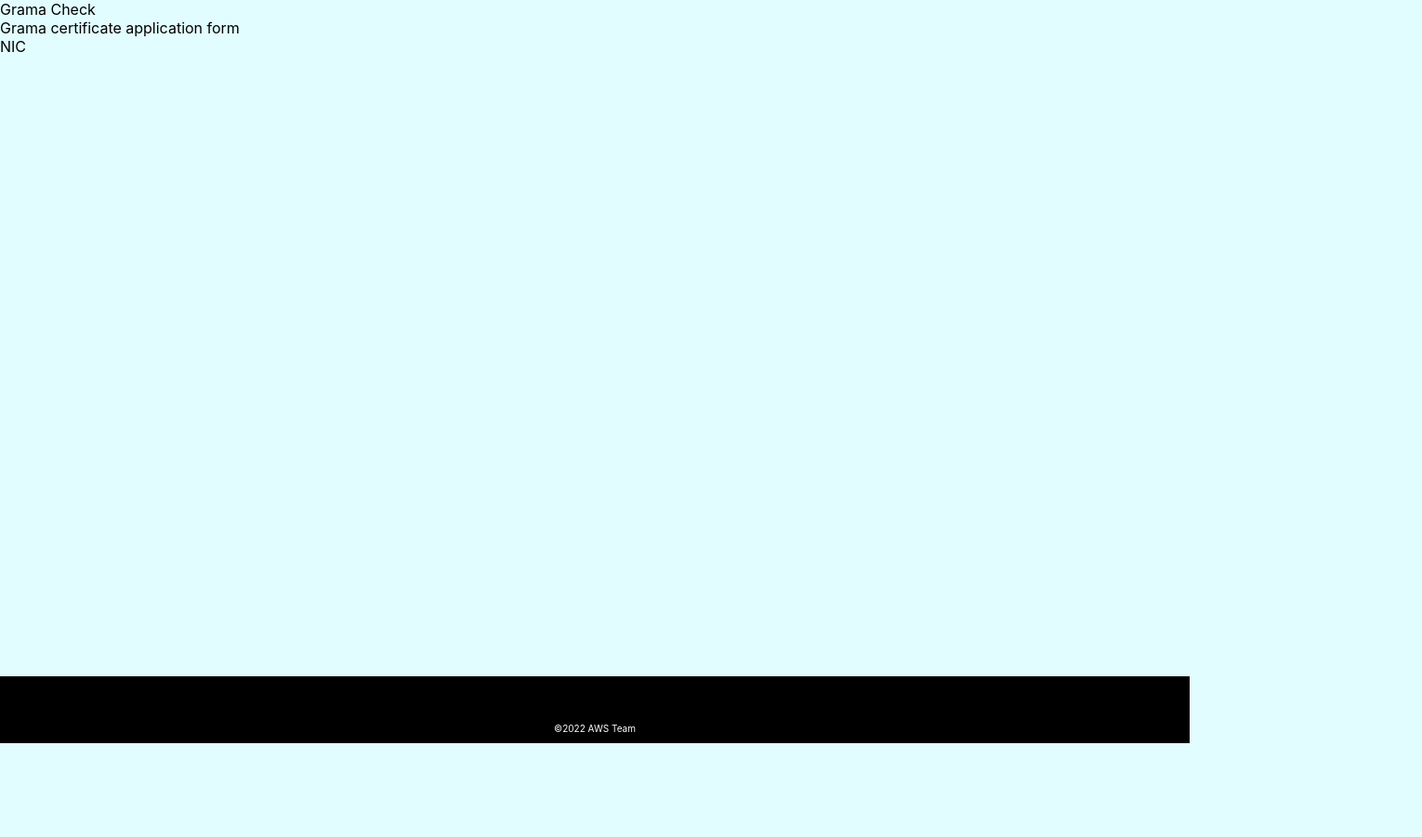
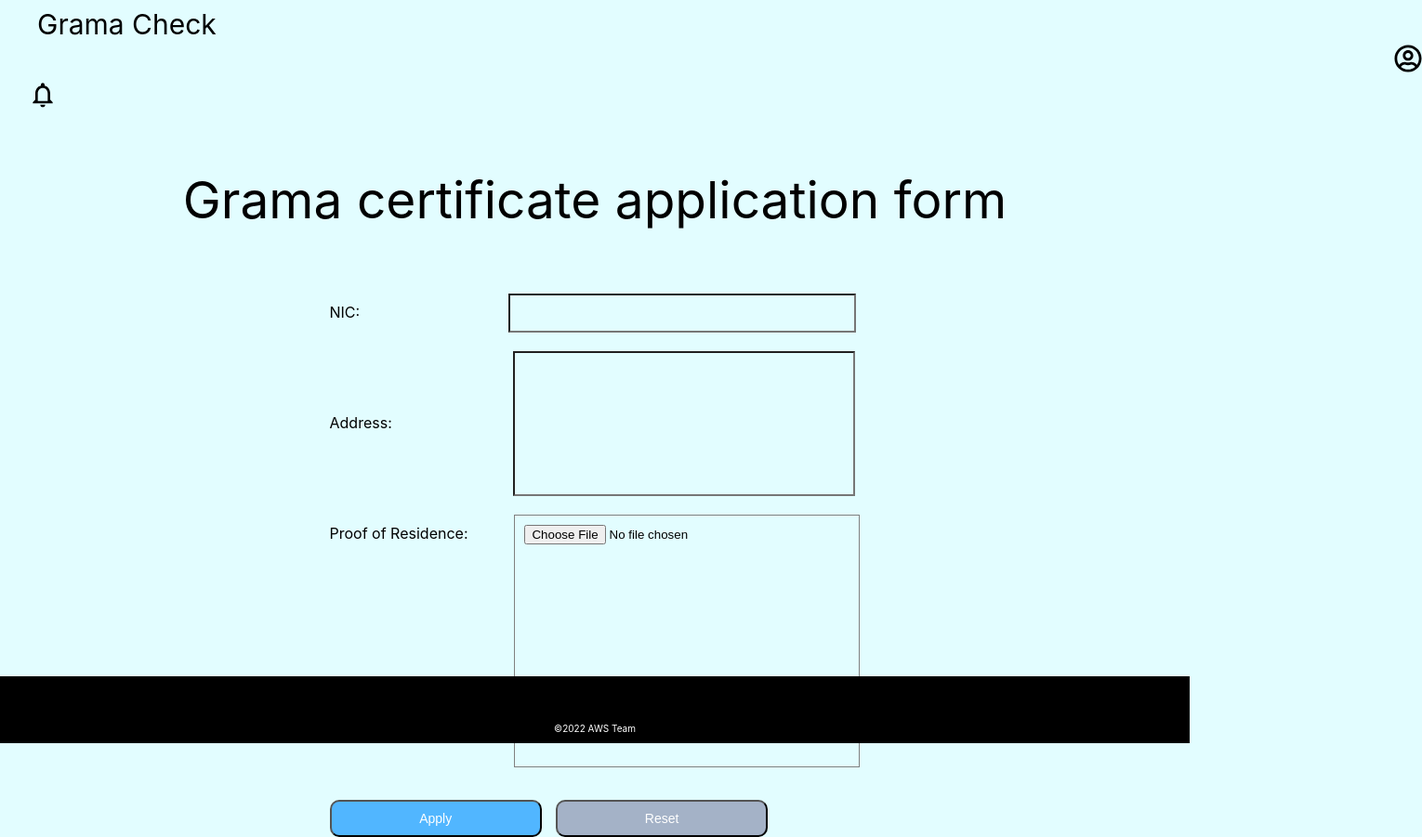
Before and after one commit to Himanshi-V-S/Grama-Check, a React (Create React App) app in the folder grama-app/: page /apply in a window 1280 px wide. Shown: the whole page at 93% size, 1530 px wide, since content can reach past the window. Before the commit the page ends 800 px from the top, so only its background shows below. Built offline with nearby package versions, Linux system fonts and the light colour scheme.

Commit message:
Main screen and form screen done. Need to add logic to the buttons.

```diff
--- a/grama-app/package.json
+++ b/grama-app/package.json
@@ -9,8 +9,9 @@
     "@testing-library/user-event": "^13.5.0",
     "react": "^18.2.0",
     "react-dom": "^18.2.0",
+    "react-icons": "^4.4.0",
     "react-router-dom": "^6.3.0",
-    "react-scripts": "5.0.1",
+    "react-scripts": "^5.0.1",
     "web-vitals": "^2.1.4"
   },
   "scripts": {
--- a/grama-app/src/App.js
+++ b/grama-app/src/App.js
@@ -5,15 +5,25 @@ import './App.css';
 import Apply from './pages/Apply';
 import {BrowserRouter as Router, Route, Routes} from 'react-router-dom'
 import Signup from "./pages/Signup"
+import Header from './components/Header';
+
+
+
 function App() {
   return (
     <div>
+      <div className='header'>
+        <Header/>
+      </div>
+
       <Router>
         <Routes>
+          <Route path="/" element={<Main />}></Route>
           <Route path="/apply" element={<Apply />}></Route>
           <Route path="/signup" element={<Signup />}></Route>
         </Routes>
       </Router>
+
       <div className='footer'>
         <Footer/>
       </div>
--- a/grama-app/src/components/Footer.jsx
+++ b/grama-app/src/components/Footer.jsx
@@ -1,5 +1,5 @@
 import React from 'react'
-import './Footer.css'
+import '../css/Footer.css'
 
 function Footer() {
   return (
--- /dev/null
+++ b/grama-app/src/components/Header.jsx
@@ -0,0 +1,17 @@
+import React from 'react'
+import { FaRegUserCircle } from "react-icons/fa";
+import {MdOutlineNotificationsNone} from "react-icons/md"
+import '../css/Header.css'
+
+
+function Header() {
+  return (
+    <div>
+        <span className='appName'>Grama Check</span>
+       <FaRegUserCircle className='userIcon'/>
+       <MdOutlineNotificationsNone className='notifyIcon'/>
+    </div>
+  )
+}
+
+export default Header
--- /dev/null
+++ b/grama-app/src/css/Apply.css
@@ -0,0 +1,65 @@
+.formHeading{
+    margin-top: 60px;
+    text-align: center;
+    font-size: 55px;
+}
+
+.formbody{
+    margin-top: 60px;
+    display: flex;
+    justify-content: center;
+    align-items: center;
+}
+
+.nicTxtBox{
+    margin-left: 160px;
+    padding: 10px;
+    width: 350px;
+    font-size: 16px;
+}
+
+.addressTxtBox{
+    margin-top: 20px;
+    margin-left: 130px;
+    width: 360px;
+    height: 150px;
+}
+
+.filebox{
+    margin-top: 20px;
+    margin-left: 50px;
+    border: 1px solid grey;
+    width: 350px;
+    height: 250px;
+    text-align: center;
+    padding: 10px;
+}
+
+.btnPanel{
+    margin-top: 20px;
+    width: 100%;
+}
+
+.btn{
+    padding: 10px;
+    font-size: 14px;
+    width: 40%;
+}
+
+.applyBtn{
+    background-color: #51B6FF;
+}
+
+.applyBtn:hover{
+    background-color: #209ffa;
+}
+
+.resetBtn{
+    margin-left: 15px;
+    background-color: #A4B2C7;
+    margin-top: 15px;
+}
+
+.resetBtn:hover{
+    background-color: #768499;
+}
--- /dev/null
+++ b/grama-app/src/css/Header.css
@@ -0,0 +1,20 @@
+*{
+    margin-top: 4px;
+}
+
+.appName{
+    margin-left: 40px;
+    font-size: 30px;
+}
+
+.userIcon{
+    margin-left: 1500px;
+    width: 30px;
+    height: 30px;
+}
+
+.notifyIcon{
+    margin-left: 30px;
+    width: 32px;
+    height: 32px;
+}
--- a/grama-app/src/pages/Main.css
+++ b/grama-app/src/css/Main.css
@@ -4,25 +4,23 @@
 
 .mainHeading{
     text-align: center;
-    font-size: 50px;
+    margin-top: 100px;
+    font-size: 80px;
 }
 
 .menu{
     margin-top: 150px;
+    text-align: center;
+
 }
 
 .btn{
     border-radius: 10px;
-    padding: 10px;
-    width: 250px;
-    font-size: 20;
+    padding: 20px;
+    width: 100%;
     color: white;
-}
+    font-size: 18px;
 
-.center{
-    display: flex;
-    justify-content: center;
-    align-items: center;
 }
 
 .applybtn{
--- a/grama-app/src/css/signup.css
+++ b/grama-app/src/css/signup.css
@@ -1,4 +1,5 @@
 .mainContainer{
+    margin-top: 30px;
     background-color: #E2FDFF;
     width:100%;
     height: 90vh;
--- a/grama-app/src/pages/Apply.js
+++ /dev/null
@@ -1,24 +0,0 @@
-import React from 'react'
-
-function Apply() {
-  return (
-    <div>
-        <div className='header'>
-            <span>Grama Check</span>
-
-        </div>
-
-        <div>
-            Grama certificate application form
-        </div>
-
-        <div className='nic'>
-            <span>NIC</span>
-
-        </div>
-
-    </div>
-  )
-}
-
-export default Apply
--- /dev/null
+++ b/grama-app/src/pages/Apply.jsx
@@ -0,0 +1,58 @@
+import React from 'react'
+import '../css/Apply.css'
+
+function Apply() {
+  return (
+    <div>
+        <div className='formHeading'>
+            Grama certificate application form
+        </div>
+
+        <div className='formbody'>
+          <Form/>
+        </div>
+
+    </div>
+  )
+}
+
+class Form extends React.Component {
+  constructor(props) {
+    super(props);
+  }
+
+  render() {
+    return (
+      <form>
+        <label>
+          NIC:
+          <input type="text" className='nicTxtBox'/>
+        </label>
+
+        <br/>
+
+        <label>
+          Address:
+          <input type="textarea" className='addressTxtBox'/>
+        </label>
+
+        <br/>
+
+        <label >
+          Proof of Residence:
+          <input type="file" className='filebox'/>
+        </label>
+
+        <br/>
+
+        <div className='btnPanel'>
+          <input type="submit" value="Apply" className='applyBtn btn'/>
+          <input type="reset" value="Reset" className='resetBtn btn'/>
+        </div>
+
+        </form>
+    );
+  }
+ }
+
+export default Apply
--- a/grama-app/src/pages/Main.jsx
+++ b/grama-app/src/pages/Main.jsx
@@ -1,5 +1,5 @@
 import React from 'react';
-import './Main.css';
+import '../css/Main.css';
 
 function Main() {
     return (
@@ -7,13 +7,11 @@ function Main() {
         <Heading/>
 
         <div className='menu'>
-          <div className="center">
             <button className='applybtn btn'>Apply for Grama Certificate</button>
-          </div>
 
-          <div className='center'>
-            <button className='statusbtn btn' onClick = {console.log('hello')}>Check Status</button>
-          </div>
+            <br/>
+
+            <button className='statusbtn btn'>Check Status</button>
         </div>
 
 
@@ -26,11 +24,9 @@ function Main() {
     console.log("hey");
   }
 
-
-
   function Heading(){
     return(
-      <h1 className = 'mainHeading'>Grama Check</h1>
+      <h1 className = 'mainHeading'>Welcome to Grama Check</h1>
     );
   }
 
```
Also changed, not shown: grama-app/src/css/Footer.css (renamed from grama-app/src/components/Footer.css), 1 other file (tests, documents, lock files or other folders).
